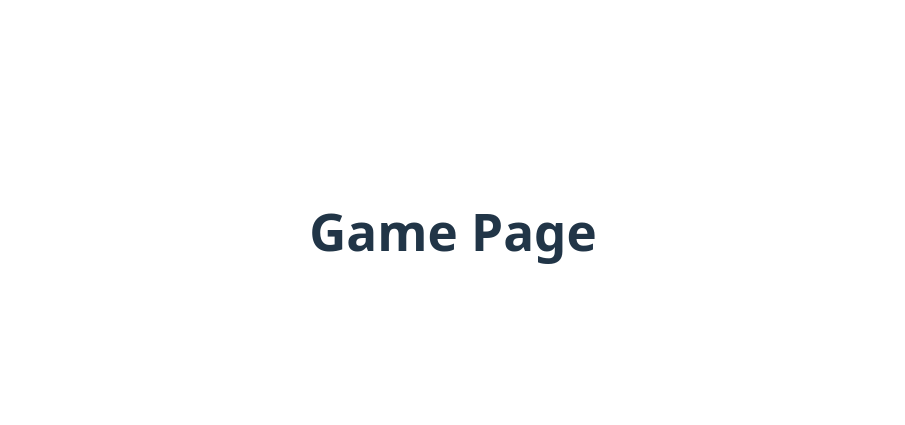
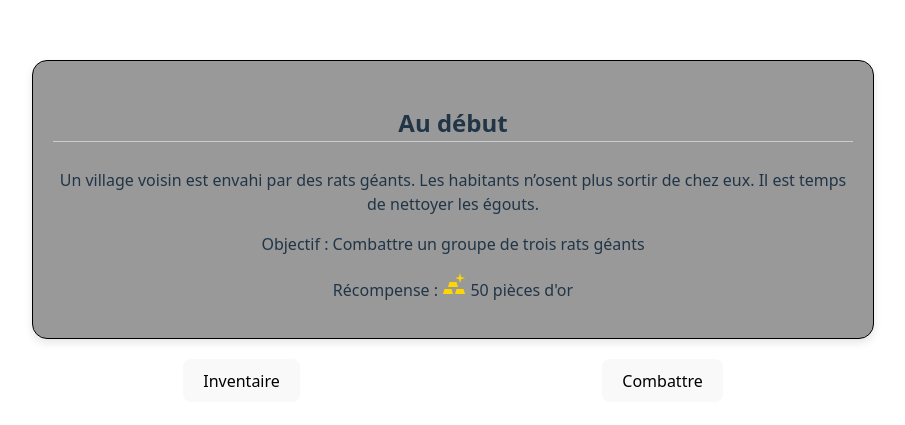
Before and after one commit to 3iL-B3/save-gronnella, a React (Vite) app: page /jeu in a window 1280 px wide. Shown: the part 169-594 px from the top of the page, without its empty margins (187-1092 px from the left). Built offline with nearby package versions, Linux system fonts and the light colour scheme.

Commit message:
Création composant QuestStep et insertion page GamePage

```diff
--- a/package.json
+++ b/package.json
@@ -10,6 +10,8 @@
     "preview": "vite preview"
   },
   "dependencies": {
+    "@mdi/js": "^7.4.47",
+    "@mdi/react": "^1.6.1",
     "react": "^19.0.0",
     "react-dom": "^19.0.0",
     "react-router-dom": "^7.5.3"
--- /dev/null
+++ b/src/components/QuestStep/index.jsx
@@ -0,0 +1,34 @@
+import Icon from '@mdi/react';
+import { mdiGold } from '@mdi/js';
+
+const QuestStep = ({ quest }) => {
+    const questStepStyle = {
+        display: 'flex',
+        flexDirection: 'column',
+        justifyContent: 'center',
+        border: '1px solid black',
+        padding: '20px',
+        borderRadius: '15px',
+        backgroundColor: 'rgb(0, 0, 0, 0.4)',
+        boxShadow: '0 4px 8px rgba(0, 0, 0, 0.1)',
+        width: '800px',
+    };
+
+    const questTitleStyle = {
+        fontSize: '24px',
+        fontWeight: 'bold',
+        marginBottom: '10px',
+        borderBottom: '1px solid #ccc',
+    };
+
+    return(
+        <div style={questStepStyle}>
+            <h3 style={questTitleStyle}>{quest.title}</h3>
+            <p>{quest.description}</p>
+            <span>Objectif : {quest.objective}</span>
+            <p>Récompense : <Icon path={mdiGold} size={1} color="gold" /> {quest.reward.gold} pièces d'or</p>
+        </div>
+    )
+}
+
+export default QuestStep
--- /dev/null
+++ b/src/data/questsList.json
@@ -0,0 +1,42 @@
+[
+  {
+    "id": 1,
+    "title": "Au début",
+    "description": "Un village voisin est envahi par des rats géants. Les habitants n’osent plus sortir de chez eux. Il est temps de nettoyer les égouts.",
+    "objective": "Combattre un groupe de trois rats géants",
+    "reward": {
+      "gold": 50,
+      "special": "Un indice : un bout de chaussure de gobelin coincé entre les dents d'un des rats"
+    }
+  },
+  {
+    "id": 2,
+    "title": "Et après",
+    "description": "Des gobelins lourds bloquent la route commerciale entre deux villes. Leur chef réclame un péage absurde. Le commerce ne peut pas attendre.",
+    "objective": "Combattre un groupe de trois gobelins lourds",
+    "reward": {
+      "gold": 150,
+      "special": "Un indice sur le minotaure qui les a payés pour capturer la princesse"
+    }
+  },
+  {
+    "id": 3,
+    "title": "Ça se corse",
+    "description": "Les rumeurs parlent d’un minotaure errant dans les ruines d’un vieux temple. Il aurait dévoré trois marchands et un cheval. Allez voir ce qu’il en est.",
+    "objective": "Combattre un minotaure",
+    "reward": {
+      "gold": 300,
+      "special": "Un indice sur le dragon qui lui a volé la princesse"
+    }
+  },
+  {
+    "id": 4,
+    "title": "Libération",
+    "description": "Un dragon vert a pris possession du château royal. La Princesse est toujours en vie, mais le temps presse. Seul un vrai héros osera l'affronter.",
+    "objective": "Combattre un dragon vert",
+    "reward": {
+      "gold": 1000,
+      "special": "Un bisou de la Princesse"
+    }
+  }
+]
--- a/src/pages/GamePage/index.jsx
+++ b/src/pages/GamePage/index.jsx
@@ -1,6 +1,24 @@
+import { NavLink } from "react-router-dom";
+import QuestStep from "../../components/QuestStep"
+import questsList from "../../data/questsList.json"
+
 const GamePage = () =>{
+    const actualQuest = questsList.find(obj => obj.id === 1);
+
+    const actionsStyle = {
+        display: 'flex',
+        justifyContent: 'space-around',
+        marginTop: '20px',
+    }
+
     return(
-            <h1>Game Page</h1>
+        <>
+            <QuestStep quest={actualQuest}/>
+            <div style={actionsStyle}>
+                <NavLink to='/inventaire'><button>Inventaire</button></NavLink>
+                <NavLink to='/combat'><button>Combattre</button></NavLink>
+            </div>
+        </>
     )
 }
 
```
Also changed, not shown: 1 other file (tests, documents, lock files or other folders).
